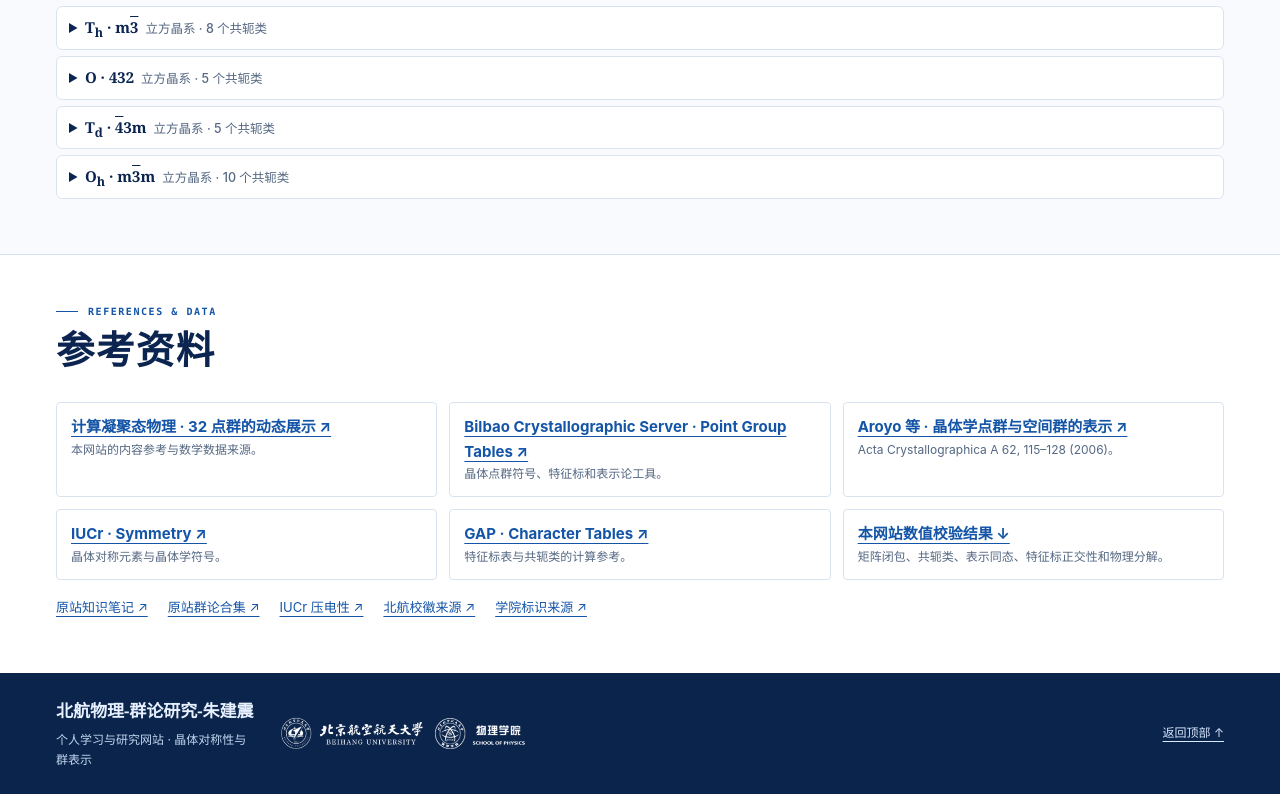
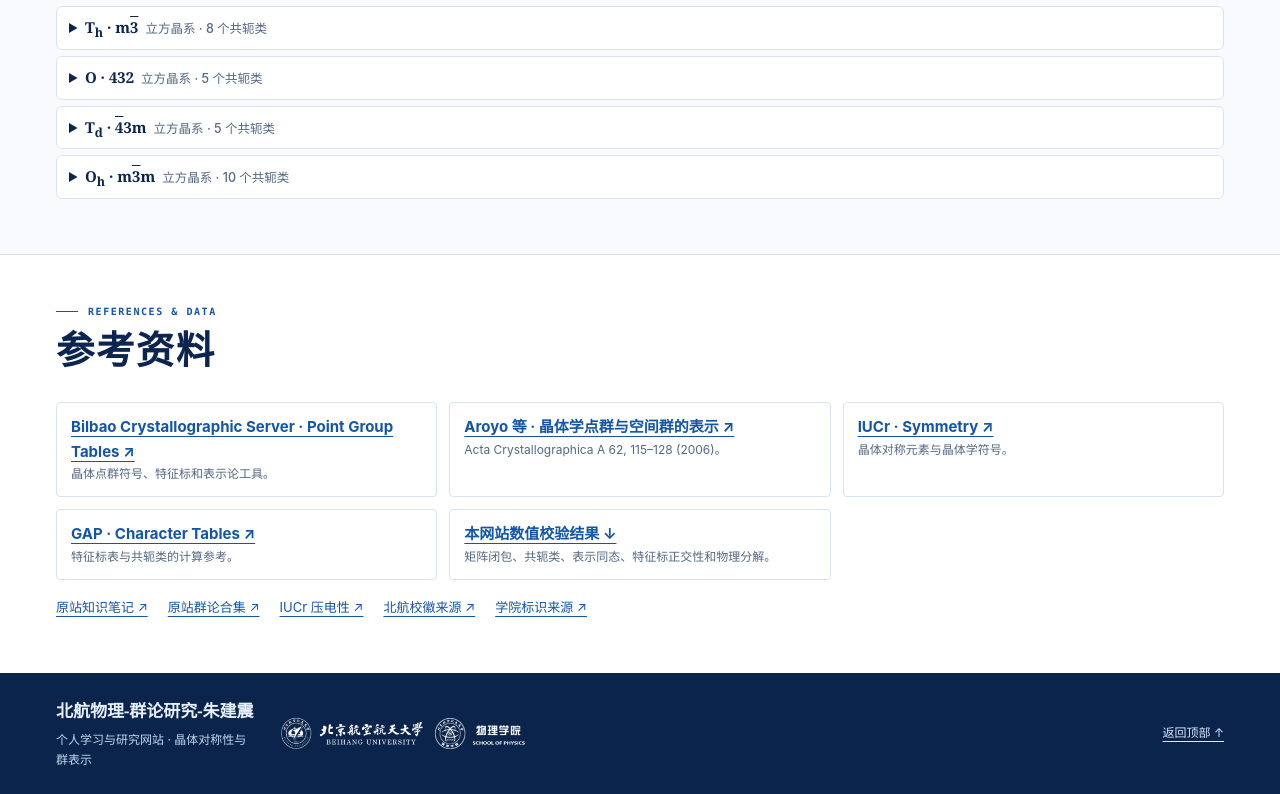
Before and after one commit to ZJZphysics/buaa-point-groups, a plain HTML site: page index.html in a window 1280 px wide. Shown: the part 6628-7422 px from the top of the page. Drawn offline with Linux system fonts and the light colour scheme.

Commit message:
Remove reference link to point groups website
Removed a reference link to a specific website related to point groups.

```diff
--- a/index.html
+++ b/index.html
@@ -173,7 +173,6 @@
       <div class="container section">
         <header class="section-heading"><div><p class="eyebrow"><span></span> REFERENCES & DATA</p><h2>参考资料</h2></div></header>
         <ul class="source-links">
-          <li><a href="https://turney0524.github.io/point-groups.html">计算凝聚态物理 · 32 点群的动态展示 ↗</a><p>本网站的内容参考与数学数据来源。</p></li>
           <li><a href="https://www.cryst.ehu.es/rep/point">Bilbao Crystallographic Server · Point Group Tables ↗</a><p>晶体点群符号、特征标和表示论工具。</p></li>
           <li><a href="https://doi.org/10.1107/S0108767305040286">Aroyo 等 · 晶体学点群与空间群的表示 ↗</a><p>Acta Crystallographica A 62, 115–128 (2006)。</p></li>
           <li><a href="https://www.iucr.org/what-we-do/education/pamphlets/symmetry">IUCr · Symmetry ↗</a><p>晶体对称元素与晶体学符号。</p></li>
```
